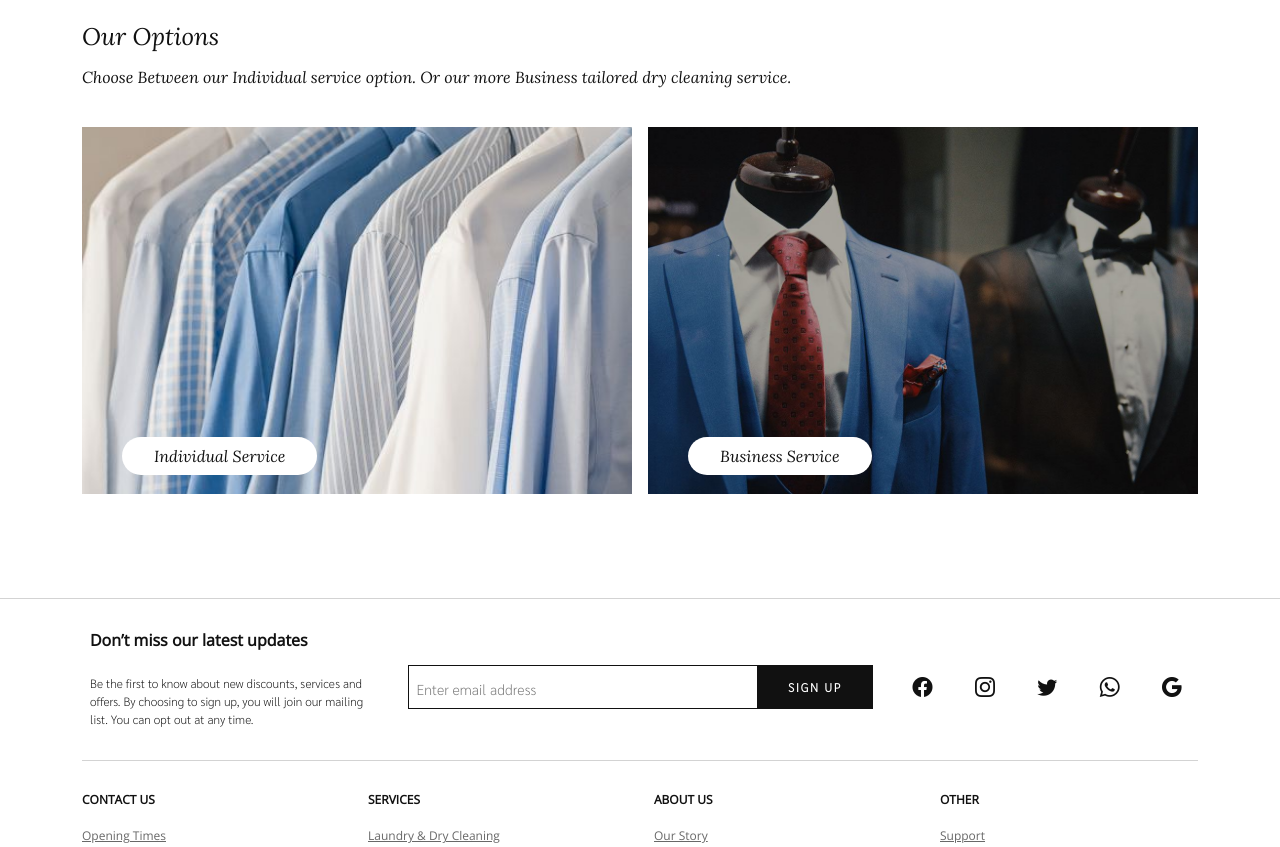
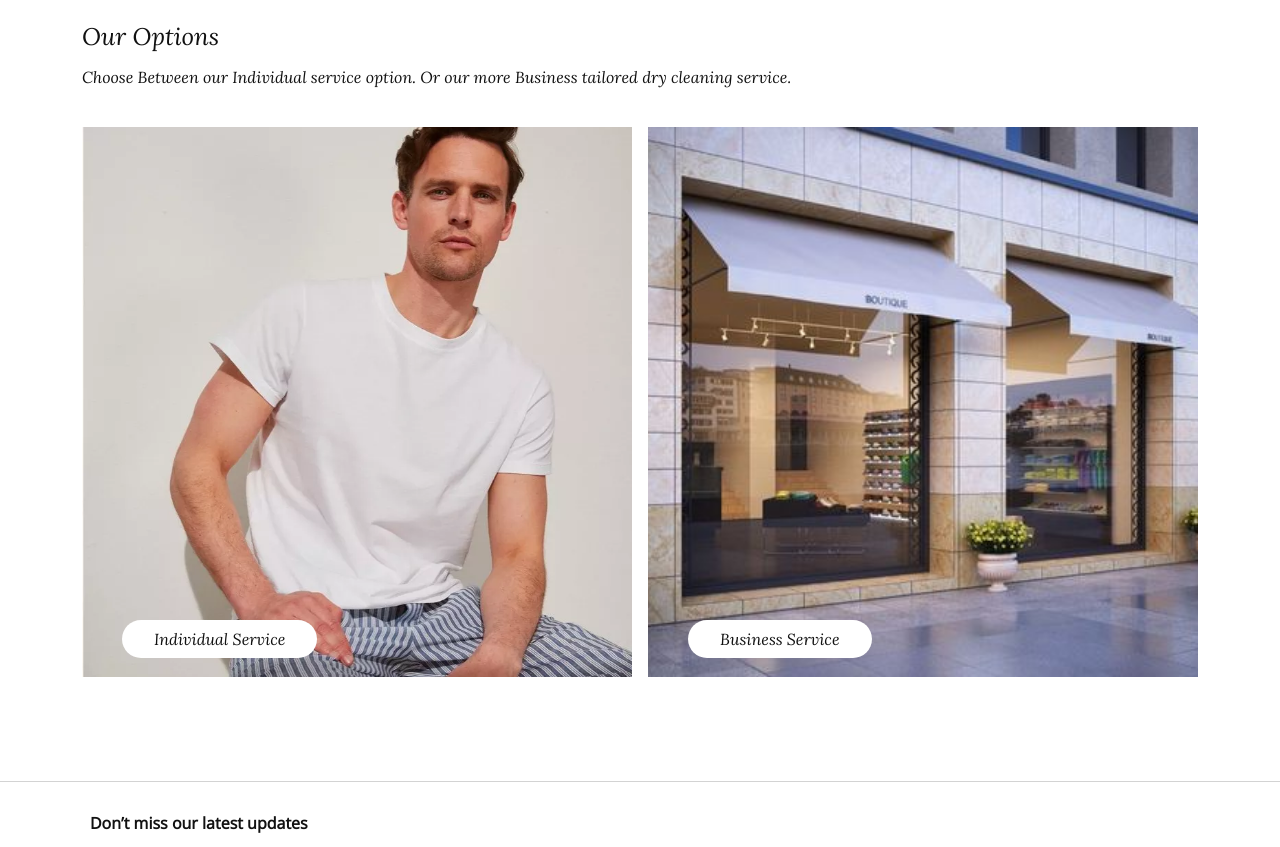
Before and after one commit to Todd-Owen-Mpeli/KandysLaunderette, a Next.js app: page /LaundryDryCleaning in a window 1280 px wide. Shown: the part 680-1527 px from the top of the page. Built offline with nearby package versions, Linux system fonts and the light colour scheme.

Commit message:
Added new photos and edited the laundry and dry cleaning page image content.

```diff
--- a/pages/LaundryDryCleaning.js
+++ b/pages/LaundryDryCleaning.js
@@ -80,10 +80,10 @@ const LaundryDryCleaning = () => {
 								>
 									<a>
 										<Image
-											src="/img/7e9ab8b42c20dc188d175760dd46e191.jpg"
+											src="/img/Size-Chart-LP_Mens.webp"
 											alt="Product Image"
 											width={300}
-											height={200}
+											height={300}
 											layout="responsive"
 											objectFit="cover"
 										/>
@@ -107,10 +107,10 @@ const LaundryDryCleaning = () => {
 								>
 									<a>
 										<Image
-											src="/img/luxury-service.jpg"
+											src="/img/05a848344f865a82cda0eec6cf53e861.jpg"
 											alt="Product Image"
 											width={300}
-											height={200}
+											height={300}
 											layout="responsive"
 											objectFit="cover"
 										/>
```
Also changed, not shown: public/img/05a848344f865a82cda0eec6cf53e861.jpg (added).
